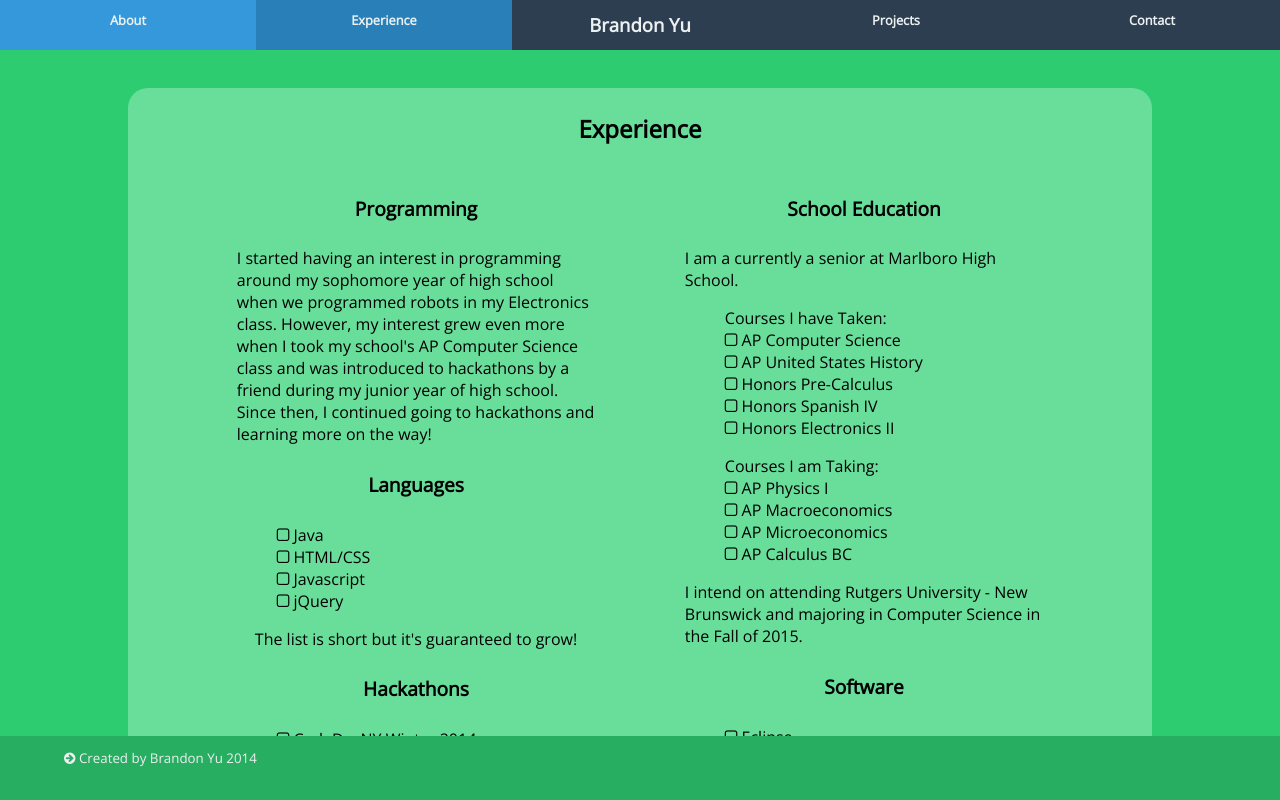
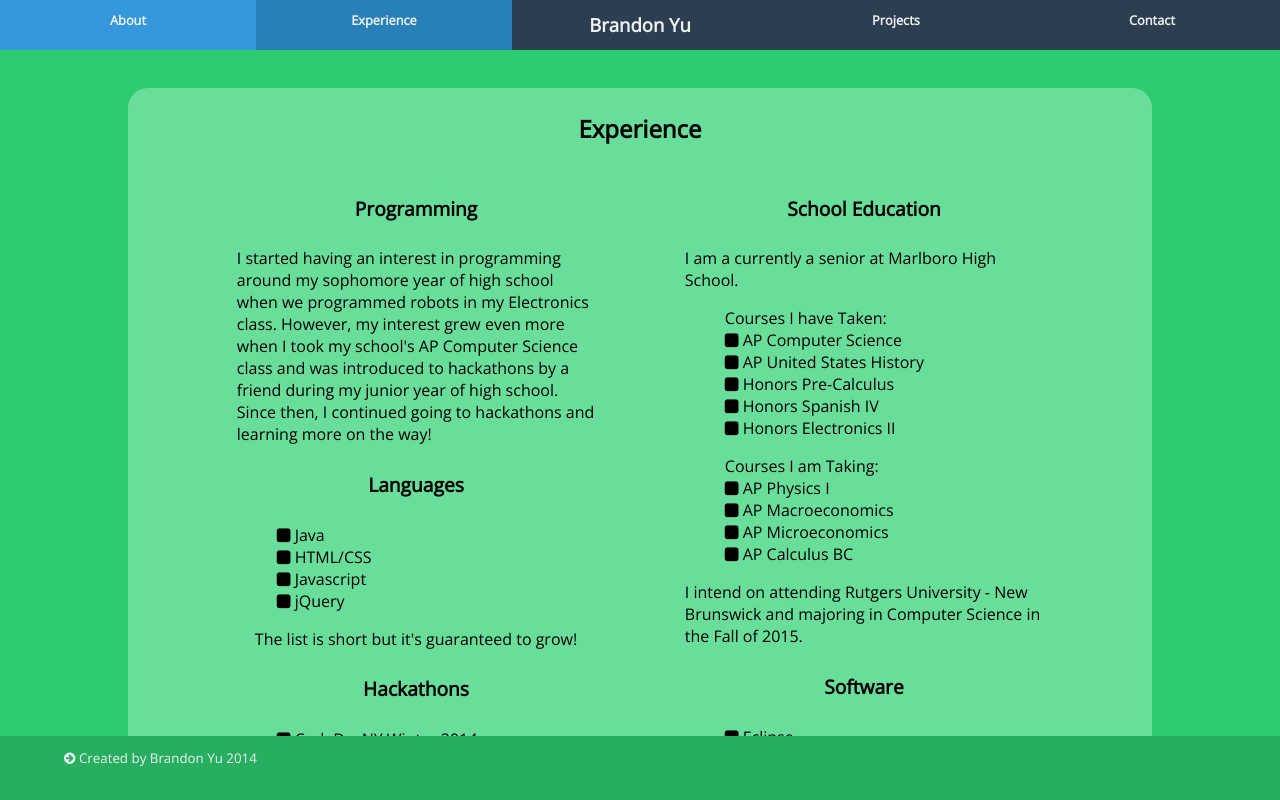
Before and after one commit to BrandonDGr8/BrandonDGr8.github.io, a plain HTML site: page index.html in a window 1280 px wide. Both pictures are taken after a click on the element "Experience". Shown: the top 800 px of the page. Drawn offline with nearby package versions, Linux system fonts and the light colour scheme; a web font is replaced by a local one.

Commit message:
filled in bullets

```diff
--- a/index.html
+++ b/index.html
@@ -52,20 +52,20 @@
                     <p id="textEdu" class="leftText">I started having an interest in programming around my sophomore year of high school when we programmed robots in my Electronics class. However, my interest grew even more when I took my school's AP Computer Science class and was introduced to hackathons by a friend during my junior year of high school. Since then, I continued going to hackathons and learning more on the way!</p>
                     <h4 id="textEdu" class="leftText">Languages</h4>
                     <ul id="textEdu" class="leftText">
-                        <li class="leftText"><i class="fa fa-square-o"></i> Java</li>
-                        <li class="leftText"><i class="fa fa-square-o"></i> HTML/CSS</li>
-                        <li class="leftText"><i class="fa fa-square-o"></i> Javascript</li>
-                        <li class="leftText"><i class="fa fa-square-o"></i> jQuery</li>
+                        <li class="leftText"><i class="fa fa-square"></i> Java</li>
+                        <li class="leftText"><i class="fa fa-square"></i> HTML/CSS</li>
+                        <li class="leftText"><i class="fa fa-square"></i> Javascript</li>
+                        <li class="leftText"><i class="fa fa-square"></i> jQuery</li>
                     </ul>
                     <p id="textEdu" class="frontPara leftText">The list is short but it's guaranteed to grow!</p>
                     <h4 id="textEdu" class="leftText">Hackathons</h4>
                     <ul id="textEdu" class="leftText">
-                        <li class="leftText"><i class="fa fa-square-o"></i> CodeDayNY Winter 2014</li>
-                        <li class="leftText"><i class="fa fa-square-o"></i> hackBCA 2014</li>
-                        <li class="leftText"><i class="fa fa-square-o"></i> HackRU Spring 2014</li>
-                        <li class="leftText"><i class="fa fa-square-o"></i> CodeDay Spring 2014</li>
-                        <li class="leftText"><i class="fa fa-square-o"></i> Breaking Barriers Hackathon</li>
-                        <li class="leftText"><i class="fa fa-square-o"></i> Spotify's Monthly Music Hackathon 9/2014</li>
+                        <li class="leftText"><i class="fa fa-square"></i> CodeDayNY Winter 2014</li>
+                        <li class="leftText"><i class="fa fa-square"></i> hackBCA 2014</li>
+                        <li class="leftText"><i class="fa fa-square"></i> HackRU Spring 2014</li>
+                        <li class="leftText"><i class="fa fa-square"></i> CodeDay Spring 2014</li>
+                        <li class="leftText"><i class="fa fa-square"></i> Breaking Barriers Hackathon</li>
+                        <li class="leftText"><i class="fa fa-square"></i> Spotify's Monthly Music Hackathon 9/2014</li>
                     </ul>
                     <p id="textEdu" class="leftText">I will definitely be at more hackathons in the future!</p>
                 </div>
@@ -75,36 +75,36 @@
                         I am a currently a senior at Marlboro High School.
                     </p>
                     <ul id="textEdu" class="rightText">Courses I have Taken:
-                        <li class="rightText"><i class="fa fa-square-o"></i> AP Computer Science</li>
-                        <li class="rightText"><i class="fa fa-square-o"></i> AP United States History</li>
-                        <li class="rightText"><i class="fa fa-square-o"></i> Honors Pre-Calculus</li>
-                        <li class="rightText"><i class="fa fa-square-o"></i> Honors Spanish IV</li>
-                        <li class="rightText"><i class="fa fa-square-o"></i> Honors Electronics II</li>
+                        <li class="rightText"><i class="fa fa-square"></i> AP Computer Science</li>
+                        <li class="rightText"><i class="fa fa-square"></i> AP United States History</li>
+                        <li class="rightText"><i class="fa fa-square"></i> Honors Pre-Calculus</li>
+                        <li class="rightText"><i class="fa fa-square"></i> Honors Spanish IV</li>
+                        <li class="rightText"><i class="fa fa-square"></i> Honors Electronics II</li>
                     </ul>
                     <ul id="textEdu" class="rightText">Courses I am Taking:
-                        <li class="rightText"><i class="fa fa-square-o"></i> AP Physics I</li>
-                        <li class="rightText"><i class="fa fa-square-o"></i> AP Macroeconomics</li>
-                        <li class="rightText"><i class="fa fa-square-o"></i> AP Microeconomics</li>
-                        <li class="rightText"><i class="fa fa-square-o"></i> AP Calculus BC</li>
+                        <li class="rightText"><i class="fa fa-square"></i> AP Physics I</li>
+                        <li class="rightText"><i class="fa fa-square"></i> AP Macroeconomics</li>
+                        <li class="rightText"><i class="fa fa-square"></i> AP Microeconomics</li>
+                        <li class="rightText"><i class="fa fa-square"></i> AP Calculus BC</li>
                     </ul>
                     <p id="textEdu" class="rightText">
                         I intend on attending Rutgers University - New Brunswick and majoring in Computer Science in the Fall of 2015.
                     </p>
                     <h4 id="textEdu" class="rightText">Software</h4>
                     <ul id="textEdu" class="rightText">
-                        <li class="rightText"><i class="fa fa-square-o"></i> Eclipse</li>
-                        <li class="rightText"><i class="fa fa-square-o"></i> Sublime Text</li>
-                        <li class="rightText"><i class="fa fa-square-o"></i> Gimp</li>
-                        <li class="rightText"><i class="fa fa-square-o"></i> Github</li>
-                        <li class="rightText"><i class="fa fa-square-o"></i> Audacity</li>
-                        <li class="rightText"><i class="fa fa-square-o"></i> Camtasia Studio</li>
-                        <li class="rightText"><i class="fa fa-square-o"></i> Windows Movie Maker</li>
+                        <li class="rightText"><i class="fa fa-square"></i> Eclipse</li>
+                        <li class="rightText"><i class="fa fa-square"></i> Sublime Text</li>
+                        <li class="rightText"><i class="fa fa-square"></i> Gimp</li>
+                        <li class="rightText"><i class="fa fa-square"></i> Github</li>
+                        <li class="rightText"><i class="fa fa-square"></i> Audacity</li>
+                        <li class="rightText"><i class="fa fa-square"></i> Camtasia Studio</li>
+                        <li class="rightText"><i class="fa fa-square"></i> Windows Movie Maker</li>
                     </ul>
                     <h4 id="textEdu" class="rightText">Hardware</h4>
                     <ul id="textEdu" class="rightText">
-                        <li class="rightText"><i class="fa fa-square-o"></i> Extremely-Beginner Circuit Skills</li>
-                        <li class="rightText"><i class="fa fa-square-o"></i> Using a computer</li>
-                        <li class="rightText"><i class="fa fa-square-o"></i> How to flip a light switch</li>
+                        <li class="rightText"><i class="fa fa-square"></i> Extremely-Beginner Circuit Skills</li>
+                        <li class="rightText"><i class="fa fa-square"></i> Using a computer</li>
+                        <li class="rightText"><i class="fa fa-square"></i> How to flip a light switch</li>
                     </ul>
                 </div>
 
```
